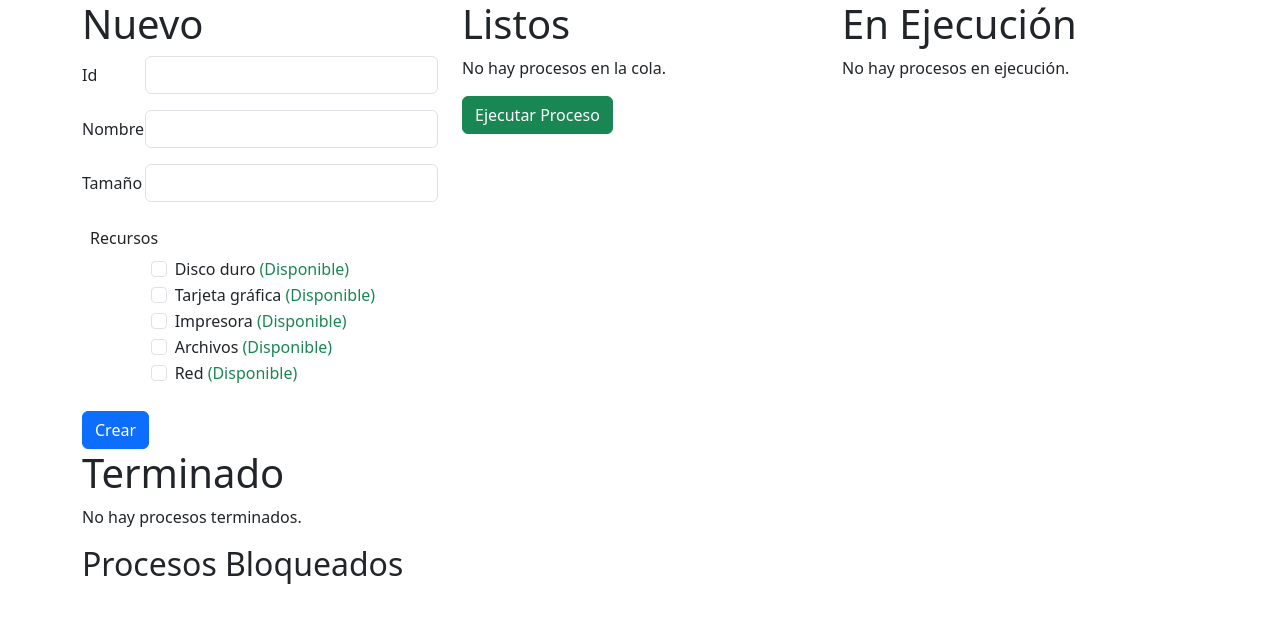
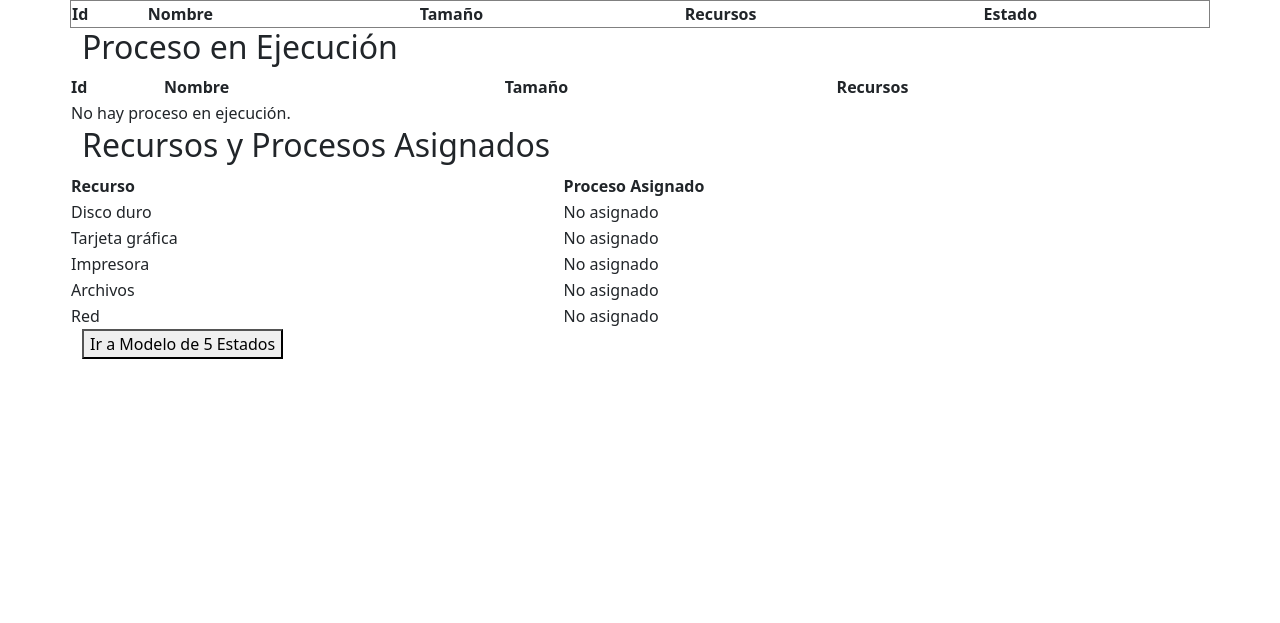
Before and after one commit to Fabian-Caro/Simulacion-S.O., a Flask app: page / in a window 1280 px wide. Shown: the top 623 px of the page. Run offline with Flask 3, Linux system fonts and the light colour scheme; lists and menus that the app fills with data are empty.

Commit message:
Nueva función: Página de tablas con detalles de los procesos

```diff
--- a/app.py
+++ b/app.py
@@ -40,6 +40,25 @@ def index():
         terminados=terminados,
         bloqueados=bloqueados)
 
+@app.route('/modelo', methods=['GET'])
+def modelo():
+    bloqueados = {
+        'DiscoDuro': [proceso.get_nombre_proceso() for proceso in Bloqueados.recurso1],
+        'TarjetaGrafica': [proceso.get_nombre_proceso() for proceso in Bloqueados.recurso2],
+        'Impresora': [proceso.get_nombre_proceso() for proceso in Bloqueados.recurso3],
+        'Archivos': [proceso.get_nombre_proceso() for proceso in Bloqueados.recurso4],
+        'Red': [proceso.get_nombre_proceso() for proceso in Bloqueados.recurso5]
+    }
+
+    return render_template(
+        'modelo.html',
+        procesos_listos=cola_listos,
+        proceso_ejecucion=proceso_ejecucion,
+        proceso_bloqueado=proceso_bloqueado,
+        recursos=recursos,
+        terminados=terminados,
+        bloqueados=bloqueados)
+
 @app.route('/crear_proceso', methods=['POST'])
 def crear_proceso():
     global proceso_ejecucion
@@ -62,7 +81,7 @@ def crear_proceso():
 
     cola_listos.append(nuevo_proceso)
 
-    return redirect(url_for('index'))
+    return redirect(url_for('modelo'))
 
 @staticmethod
 def de_ejecucion_a_listos():
@@ -126,7 +145,7 @@ def ejecutar_proceso():
             print(f"No hay procesos en ejecución.")
 
     verificar_bloqueados()
-    return redirect(url_for('index'))
+    return redirect(url_for('modelo'))
 
 def verificar_bloqueados():
     global proceso_bloqueado
--- a/templates/index.html
+++ b/templates/index.html
@@ -12,163 +12,160 @@
 <body>
     <div class="container">
         <div class="row">
-            <div class="col-4">
-                <h1>Nuevo</h1>
-                <form action="/crear_proceso" method="post">
-                    <div class="row mb-3">
-                        <label class="col-sm-2 col-form-label" for="inputId">Id</label>
-                        <div class="col-sm-10">
-                            <input type="text" class="form-control" id="inputId" name="id">
-                        </div>
-                    </div>
-                    <div class="row mb-3">
-                        <label class="col-sm-2 col-form-label" for="inputNombre">Nombre</label>
-                        <div class="col-sm-10">
-                            <input type="text" class="form-control" id="inputNombre" name="nombre">
-                        </div>
-                    </div>
-                    <div class="row mb-3">
-                        <label for="inputTamano" class="col-sm-2 col-form-label">Tamaño</label>
-                        <div class="col-sm-10">
-                            <input type="number" class="form-control" id="inputTamano" name="tamano">
-                        </div>
-                    </div>
-                    <!--
-                    <fieldset class="row mb-3 gx-5">
-                        <legend class="col-form-label col-sm-2 pt-0">Prioridad</legend>
-                        <div class="col-sm-10">
-                            <div class="form-check">
-                                <input class="form-check-input" type="radio" name="prioridad" id="conPrioridad"
-                                    value="Sí" checked>
-                                <label class="form-check-label" for="conPrioridad">Con prioridad</label>
-                            </div>
-                            <div class="form-check">
-                                <input class="form-check-input" type="radio" name="prioridad" id="sinPrioridad"
-                                    value="No">
-                                <label class="form-check-label" for="sinPrioridad">Sin prioridad</label>
-                            </div>
-                        </div>
-                    </fieldset>
-                    -->
-                    <div class="row mb-3 p-2">
-                        <legend class="col-form-label col-sm-2 pt-0">Recursos</legend>
-                        <div class="col-sm-10 offset-sm-2">
-                            {% for recurso in recursos %}
-                            <div class="form-check">
-                                <input class="form-check-input" type="checkbox" id="recurso{{ loop.index }}"
-                                    name="recursos" value="{{ recurso.get_id_recurso() }}">
-                                <label class="form-check-label" for="recurso{{ loop.index }}">
+            <table border="1">
+                <thead>
+                    <tr>
+                        <th>Id</th>
+                        <th>Nombre</th>
+                        <th>Tamaño</th>
+                        <th>Recursos</th>
+                        <th>Estado</th>
+                    </tr>
+                </thead>
+                <tbody>
+                    {% for proceso in procesos_listos %}
+                    <tr>
+                        <td>{{ proceso.get_id_proceso() }}</td>
+                        <td>{{ proceso.get_nombre_proceso() }}</td>
+                        <td>{{ proceso.get_tamano_proceso() }}</td>
+                        <td>{% if proceso.get_recursos_asignados != 0 %}
+                                {% for recurso in proceso.get_recursos_asignados() %}
+                                    {{ recurso.get_nombre_recurso() }},
+                                {% endfor %}
+                            {% endif %}
+                        </td>
+                        <td>Listo</td>
+                    </tr>
+                    {% endfor %}
+                    {% if proceso_ejecucion %}
+                    <tr>
+                        <td>{{ proceso_ejecucion.get_id_proceso() }}</td>
+                        <td>{{ proceso_ejecucion.get_nombre_proceso() }}</td>
+                        <td>{{ proceso_ejecucion.get_tamano_proceso() }}</td>
+                        <td>{% for recurso in proceso_ejecucion.get_recursos_asignados() %}
                                 {{ recurso.get_nombre_recurso() }}
-                                    {% if recurso.get_proceso() %}
-                                    <span class="text-danger">(En uso: {{ recurso.get_proceso().get_nombre_proceso()
-                                        }})</span>
-                                    {% else %}
-                                    <span class="text-success">(Disponible)</span>
+                            {% endfor %}
+                        </td>
+                        <td>Ejecución</td>
+                    </tr>
                     {% endif %}
-                                </label>
-                            </div>
+                    {% if bloqueados.DiscoDuro %}
+                    <tr>
+                        <td>.</td>
+                        <td>{{ bloqueados.DiscoDuro }}</td>
+                        <td>.</td>
+                        <td>.</td>
+                        <td>Bloqueado</td>
+                    </tr>
+                    {% endif %}
+                    {% if bloqueados.TarjetaGrafica %}
+                    <tr>
+                        <td>.</td>
+                        <td>{{ bloqueados.TarjetaGrafica }}</td>
+                        <td>.</td>
+                        <td>.</td>
+                        <td>Bloqueado</td>
+                    </tr>
+                    {% endif %}
+                    {% if bloqueados.Impresora %}
+                    <tr>
+                        <td>.</td>
+                        <td>{{ bloqueados.Impresora }}</td>
+                        <td>.</td>
+                        <td>.</td>
+                        <td>Bloqueado</td>
+                    </tr>
+                    {% endif %}
+                    {% if bloqueados.Archivos %}
+                    <tr>
+                        <td>.</td>
+                        <td>{{ bloqueados.Archivos }}</td>
+                        <td>.</td>
+                        <td>.</td>
+                        <td>Bloqueado</td>
+                    </tr>
+                    {% endif %}
+                    {% if bloqueados.Red %}
+                    <tr>
+                        <td>.</td>
+                        <td>{{ bloqueados.Red }}</td>
+                        <td>.</td>
+                        <td>.</td>
+                        <td>Bloqueado</td>
+                    </tr>
+                    {% endif %}
+                    {% for proceso in terminados %}
+                    <tr>
+                        <td>{{ proceso.get_id_proceso() }}</td>
+                        <td>{{ proceso.get_nombre_proceso() }}</td>
+                        <td>{{ proceso.get_tamano_proceso() }}</td>
+                        <td></td>
+                        <td>Terminado</td>
+                    </tr>
                     {% endfor %}
-                        </div>
-                    </div>
-
-                    <button type="submit" class="btn btn-primary">Crear</button>
-                </form>
-            </div>
-            <div class="col-4">
-                <h1>Listos</h1>
-                {% if procesos_listos %}
-                <ul>
-                    {% for proceso in procesos_listos %}
-                    <li>
-                        <p>ID: {{ proceso.get_id_proceso() }}</p>
-                        <p>Nombre: {{ proceso.get_nombre_proceso() }}</p>
-                        <p>Tamaño: {{ proceso.get_tamano_proceso() }}</p>
-                        {% if proceso.get_recursos_asignados != 0 %}
-                        <h3>Recursos asignados</h3>
-                        <ul>
-                            {% for recurso in proceso.get_recursos_asignados() %}
-                            <li>{{ recurso.get_nombre_recurso() }}</li>
-                            {% endfor %}
-                        </ul>
-                        {% endif %}
-
-                        <h3>Recursos necesarios</h3>
-                        <ul>
-                            {% for recurso in proceso.get_recursos_necesarios() %}
-                            <li>{{ recurso.get_nombre_recurso() }}</li>
-                            {% endfor %}
-                        </ul>
-                    </li>
-                    {% endfor %}
-                    {% else %}
-                    <p>No hay procesos en la cola.</p>
-                    {% endif %}
-                    <form action="/ejecutar_proceso" method="post">
-                        <button type="submit" class="btn btn-success">Ejecutar Proceso</button>
-                    </form>
-            </div>
-            <div class="col-4">
-                <h1>En Ejecución</h1>
-                {% if proceso_ejecucion %}
-                <p>ID: {{ proceso_ejecucion.get_id_proceso() }}</p>
-                <p>Nombre: {{ proceso_ejecucion.get_nombre_proceso() }}</p>
-                <p>Tamaño: {{ proceso_ejecucion.get_tamano_proceso() }}</p>
-                <h3>Recursos asignados</h3>
-                <ul>
-                    {% for recurso in proceso_ejecucion.get_recursos_asignados() %}
-                    <li>{{ recurso.get_nombre_recurso() }}</li>
-                    {% endfor %}
-                </ul>
-
-                <h3>Recursos necesarios</h3>
-                <ul>
-                    {% for recurso in proceso_ejecucion.get_recursos_necesarios() %}
-                    <li>{{ recurso.get_nombre_recurso() }}</li>
-                    {% endfor %}
-                </ul>
-                {% else %}
-                <p>No hay procesos en ejecución.</p>
-                {% endif %}
-            </div>
+                </tbody>
+            </table>
         </div>
         <div class="row">
-            <div class="col-6">
-                <h1>Terminado</h1>
-                {% if terminados %}
-                <ul>
-                    {% for proceso in terminados %}
-                    <li>Nombre: {{ proceso.get_nombre_proceso() }}</li>
+            <h2>Proceso en Ejecución</h2>
+            <table>
+                <thead>
+                    <tr>
+                        <th>Id</th>
+                        <th>Nombre</th>
+                        <th>Tamaño</th>
+                        <th>Recursos</th>
+                    </tr>
+                </thead>
+                <tbody>
+                    {% if proceso_ejecucion %}
+                    <tr>
+                        <td>{{ proceso_ejecucion.get_id_proceso() }}</td>
+                        <td>{{ proceso_ejecucion.get_nombre_proceso() }}</td>
+                        <td>{{ proceso_ejecucion.get_tamano_proceso() }}</td>
+                        <td>
+                            {% for recurso in proceso_ejecucion.get_recursos_asignados() %}
+                                {{ recurso.get_nombre_recurso() }},
                             {% endfor %}
-                </ul>
+                        </td>
+                    </tr>
                     {% else %}
-                <p>No hay procesos terminados.</p>
+                    <tr>
+                        <td colspan="4">No hay proceso en ejecución.</td>
+                    </tr>
                     {% endif %}
-            </div>
+                </tbody>
+            </table>
         </div>
         <div class="row">
-            <div class="col">
-                <h2>Procesos Bloqueados</h2>
-
-                {% if bloqueados.DiscoDuro %}
-                <p>Cola de bloqueados Disco Duro: {{ bloqueados.DiscoDuro }}</p>
+            <h2>Recursos y Procesos Asignados</h2>
+            <table>
+                <thead>
+                    <tr>
+                        <th>Recurso</th>
+                        <th>Proceso Asignado</th>
+                    </tr>
+                </thead>
+                {% for recurso in recursos %}
+                <tbody>
+                    <tr>
+                        <td>{{ recurso.get_nombre_recurso() }}</td>
+                        <td>
+                            {% if recurso.get_proceso() %}
+                            {{ recurso.get_proceso().get_nombre_proceso() }} <!-- Aquí se asume que 'proceso' tiene un nombre -->
+                            {% else %}
+                            No asignado
                             {% endif %}
-
-                {% if bloqueados.TarjetaGrafica %}
-                <p>Cola de bloqueados Tarjeta Gráfica: {{ bloqueados.TarjetaGrafica }}</p>
-                {% endif %}
-
-                {% if bloqueados.Impresora %}
-                <p>Cola de bloqueados Impresora: {{ bloqueados.Impresora }}</p>
-                {% endif %}
-
-                {% if bloqueados.Archivos %}
-                <p>Cola de bloqueados Archivos: {{ bloqueados.Archivos }}</p>
-                {% endif %}
-
-                {% if bloqueados.Red %}
-                <p>Cola de bloqueados Red: {{ bloqueados.Red }}</p>
-                {% endif %}
+                        </td>
+                    </tr>
+                    {% endfor %}
+                </tbody>
+            </table>
         </div>
+        <div class="row">
+            <a href="{{ url_for('modelo') }}">
+                <button>Ir a Modelo de 5 Estados</button>
+            </a>
         </div>
     </div>
 </body>
```
Also changed, not shown: templates/modelo.html (added, +190 -0 lines). Lines whose indentation alone changed are shown as unchanged.
